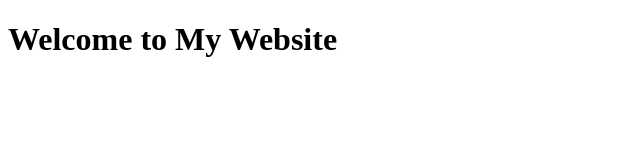
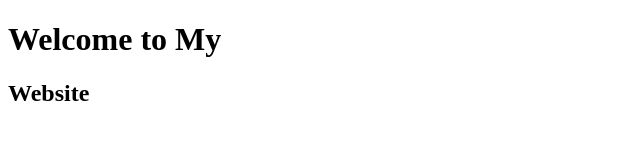
Before and after one commit to pritikc/emart, a plain HTML site: page index.html in a window 1280 px wide. Shown: the whole page, without its empty margins (0-640 px from the left). Drawn offline with Linux system fonts and the light colour scheme.

Commit message:
Update index.html
change

```diff
--- a/index.html
+++ b/index.html
@@ -10,7 +10,8 @@
   </head>
   <body>
     <main>
-        <h1>Welcome to My Website</h1>
+        <h1>Welcome to My </h1>
+      <h2>Website</h2>
     </main>
   </body>
 </html>
```
